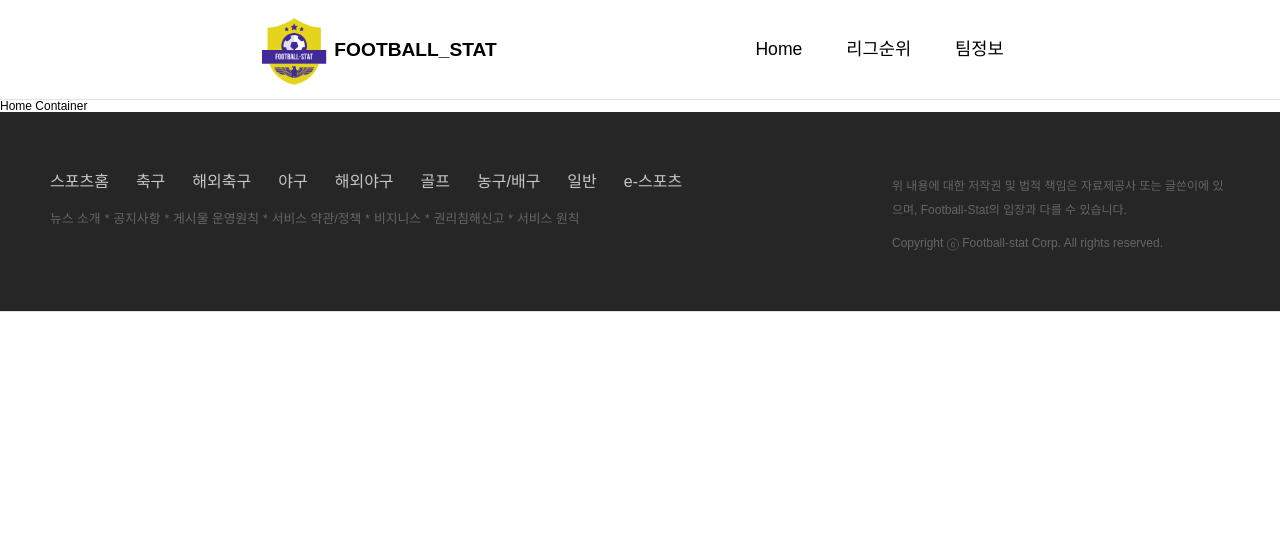
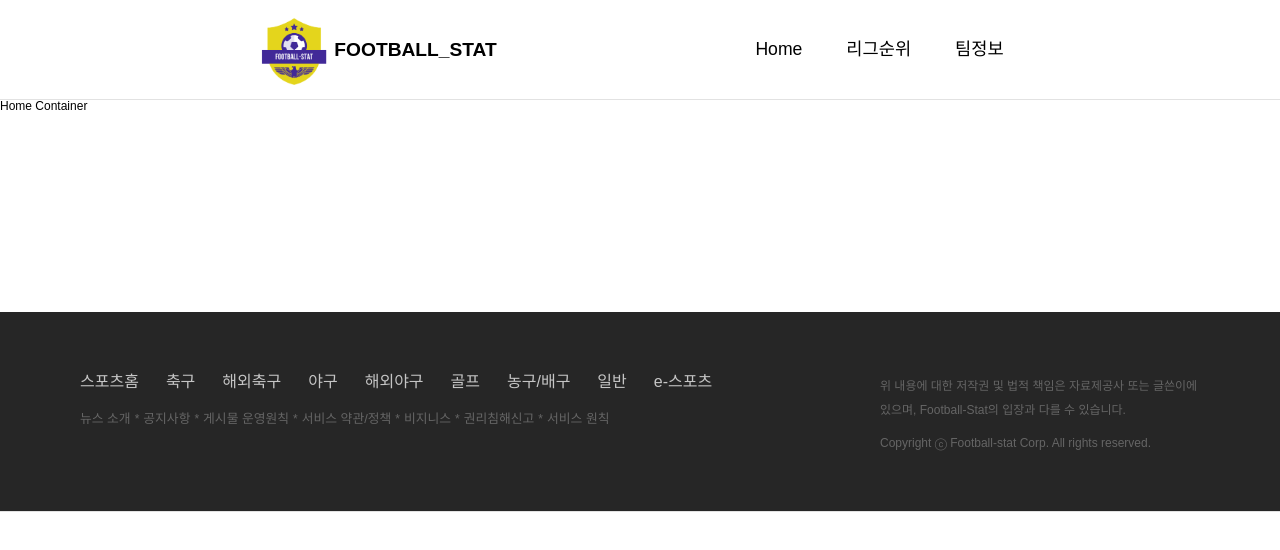
Before and after one commit to Kylekoh/football-stat, a React (Create React App) app: page / in a window 1280 px wide. Shown: the top 550 px of the page. Built offline with nearby package versions, Linux system fonts and the light colour scheme; the HTML template or start-up script is replaced by a standard one.

Commit message:
fix footer and teamInfo design

```diff
--- a/src/Components/Footer.js
+++ b/src/Components/Footer.js
@@ -1,15 +1,23 @@
 import React from 'react';
-import { Link, withRouter } from 'react-router-dom';
+import { withRouter } from 'react-router-dom';
 import styled from 'styled-components';
 
 const Footer = styled.footer`
+	margin-top: 200px;
 	width: 100%;
 	height: 200px;
 	padding: 0px 10px;
 	border-bottom: 1px solid #e2e2e2;
+	background-color: #262626;
 	display: flex;
-	justify-content: space-between;
-	background-color: #262626;
+	justify-content: center;
+`;
+const FooterContainer = styled.div`
+	width: 100%;
+	max-width: 1200px;
+	display: flex;
+	justify-content: center;
+	align-items: center;
 `;
 
 const LinkContainer = styled.div`
@@ -61,6 +69,7 @@ const CopyrightContainer = styled.div`
 
 const FooterComponent = () => (
 	<Footer>
+		<FooterContainer>
 			<LinkContainer>
 				<SportsLink>
 					<li>스포츠홈</li>
@@ -96,6 +105,7 @@ const FooterComponent = () => (
 				</span>
 				<p>Copyright ⓒ Football-stat Corp. All rights reserved.</p>
 			</CopyrightContainer>
+		</FooterContainer>
 	</Footer>
 );
 
--- a/src/Components/TeamInfo.js
+++ b/src/Components/TeamInfo.js
@@ -10,13 +10,16 @@ const Container = styled.div`
 	display: flex;
 	flex-direction: row;
 	width: 70%;
+	max-width: 900px;
 	margin: 0 auto;
 	height: 400px;
 	justify-content: center;
 	align-items: center;
 	margin-top: 50px;
 	border: 0.3px solid gray;
-	box-shadow: 0px 1px 5px 2px rgba(0, 0, 0, 0.8);
+	background: #414247
+		url('http://t1.daumcdn.net/media/sports/teamplayer/bg_teamplayer.png')
+		no-repeat 0 0;
 `;
 
 const MainContainer = styled.div`
@@ -32,6 +35,7 @@ const ImageContainer = styled.div`
 	border: 1px solid gray;
 	border-radius: 150px;
 	display: flex;
+	background-color: white;
 	justify-content: center;
 	align-items: center;
 `;
@@ -54,6 +58,7 @@ const TeamName = styled.h2`
 	font-size: 3rem;
 	font-weight: 900;
 	margin: 0;
+	color: #c5c5c5;
 `;
 
 const StatContainer = styled.ul`
@@ -69,12 +74,13 @@ const Stat = styled.li`
 	align-items: center;
 	padding: 8px 20px 8px 0px;
 
-	h3 {
-		color: gray;
-		font-size: 1.2rem;
+	span {
+		/* color: #262626; */
+		font-size: 1rem;
 	}
 	p {
-		font-size: 1rem;
+		font-size: 0.9rem;
+		color: white;
 	}
 `;
 
@@ -110,19 +116,19 @@ const TeamInfo = ({ data, error, loading }) => {
 						<TeamName>{teams[0].name}</TeamName>
 						<StatContainer>
 							<Stat>
-								<h3>나라</h3>&nbsp;&nbsp;&nbsp;&nbsp;
+								<span>나라</span>&nbsp;&nbsp;&nbsp;&nbsp;
 								<p>{teams[0].country}</p>
 							</Stat>
 							<Stat>
-								<h3>설립연도</h3>&nbsp;&nbsp;&nbsp;&nbsp;
+								<span>설립연도</span>&nbsp;&nbsp;&nbsp;&nbsp;
 								<p>{teams[0].founded}년</p>
 							</Stat>
 							<Stat>
-								<h3>구장</h3>&nbsp;&nbsp;&nbsp;&nbsp;
+								<span>구장</span>&nbsp;&nbsp;&nbsp;&nbsp;
 								<p>{teams[0].venue_name}</p>
 							</Stat>
 							<Stat>
-								<h3>수용인원</h3>&nbsp;&nbsp;&nbsp;&nbsp;
+								<span>수용인원</span>&nbsp;&nbsp;&nbsp;&nbsp;
 								<p>{teams[0].venue_capacity.toLocaleString()}명</p>
 							</Stat>
 						</StatContainer>
```
Lines whose indentation alone changed are shown as unchanged.
